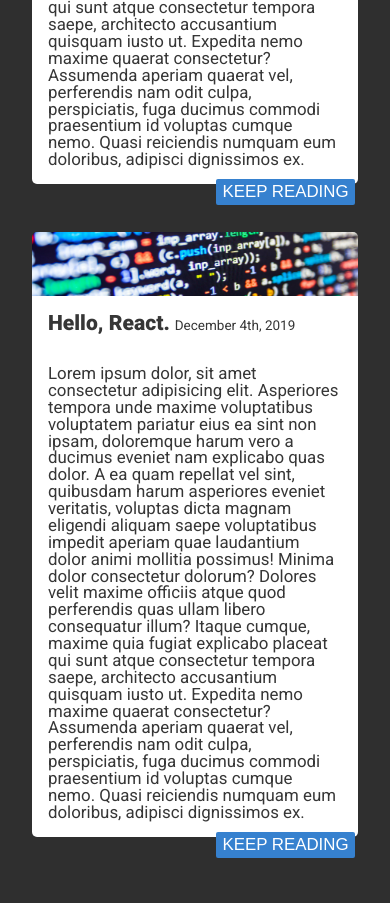
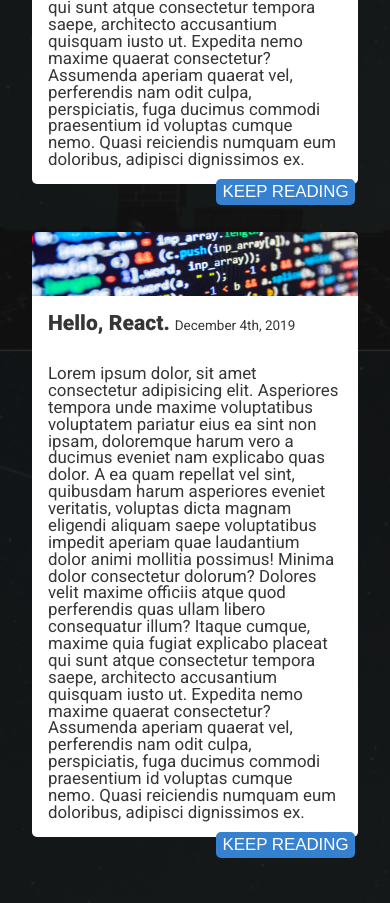
Before and after one commit to TatyCat/jasonfolio, a website: page public/index.html in a window 390 px wide. Shown: the part 2181-3084 px from the top of the page. Drawn offline with Linux system fonts and the light colour scheme.

Commit message:
Completed Mobile page minus chat bubble triangle
undid commented out backgrond

```diff
--- a/public/screen.css
+++ b/public/screen.css
@@ -10,7 +10,7 @@ body {
   margin: 0;
   min-height: 100%;
   font-family: 'Roboto', sans-serif;
-  /* background: url(images/space.png); */
+  background: url(images/space.png);
   background-repeat: no-repeat;
   background-attachment: fixed;
   background-position: relative;
@@ -149,7 +149,7 @@ article h2, article p{
 button{
   color: white;
   background-color: #3681CF;
-  border-radius: 2px;
+  border-radius: 5px;
   border: 0;
   padding: .2rem .4rem;
   font-size: 2vh;
```
